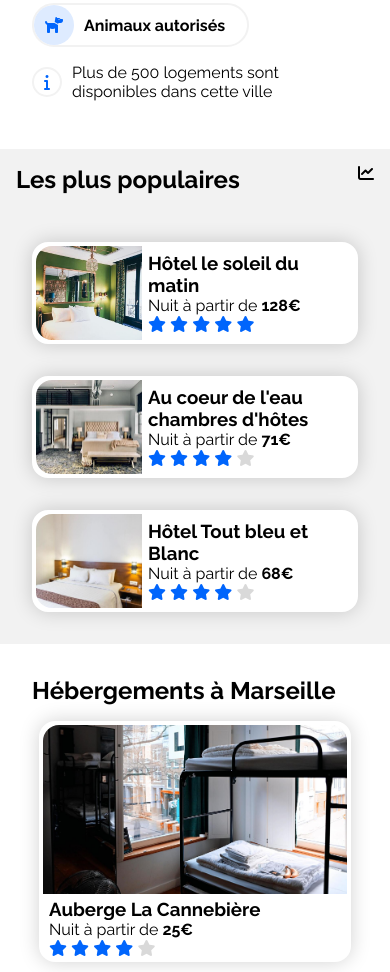
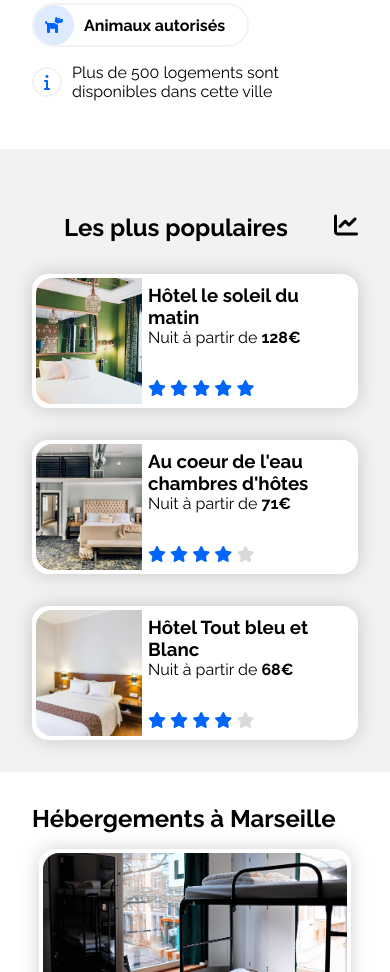
Before and after one commit to Annayia/Booki, a plain HTML site: page index.html in a window 390 px wide. Shown: the part 481-1453 px from the top of the page. Drawn offline with Linux system fonts and the light colour scheme.

Commit message:
Fix Aside

```diff
--- a/css/style.css
+++ b/css/style.css
@@ -213,18 +213,14 @@ a .cardtext {
 aside {
   background-color: #f2f2f2;
   border-radius: 16px;
+  padding: 32px;
+  display: grid;
+  grid-template-rows: auto repeat(3, 1fr);
+  row-gap: 32px;
 }
-aside .entete{
+aside h2 {
   display: flex;
   justify-content: space-between;
-  margin:16px;
-}
-aside > .container_popular {
-  display: grid;
-  grid-template-rows: repeat(3, 1fr);
-  row-gap: 32px;
-  padding:32px;
-  transition: 0.3s;
 }
 .relativebox {
   position: relative ;
@@ -232,9 +228,8 @@ aside > .container_popular {
 .popular_img {
   height:100%;
   margin-bottom: -4px;
-
 }
-.container_popular img{
+aside img{
   width:100%;
   height: 100%;
   border-radius: 16px 0 0 16px;
@@ -431,15 +426,11 @@ footer li{
     margin:0;
     border-radius: 0;
   }
-  .Les_plus_populaires .container_popular {
-    width:100%;
-    margin:0;
-    border-radius:0;
+  aside p {
+    margin-bottom: 32px;
   }
   .Les_plus_populaires h2{
     display: flex;
-    justify-content: flex-start;
-    flex-wrap: nowrap;
     margin-top: 32px;
     padding-left: 32px;
   }
--- a/index.html
+++ b/index.html
@@ -172,11 +172,7 @@
       </a>
     </section>
     <aside class="Les_plus_populaires">
-      <div class="entete">
-        <h1>Les plus populaires</h1>
-        <i class="fas fa-chart-line"></i>
-      </div>
-      <div class="container_popular">
+      <h2>Les plus populaires<i class="fas fa-chart-line"></i></h2>
       <a href="#" class="popular_card">
         <div class="relativebox">
           <img src="assets/hebergements/4_small/emile-guillemot-Bj_rcSC5XfE-unsplash.jpg"
@@ -228,7 +224,6 @@
           </div>
         </div>
       </a>
-      </div>
     </aside>
   </main>
   <section class="Activites_a_Marseille">
```
Lines whose indentation alone changed are shown as unchanged.
